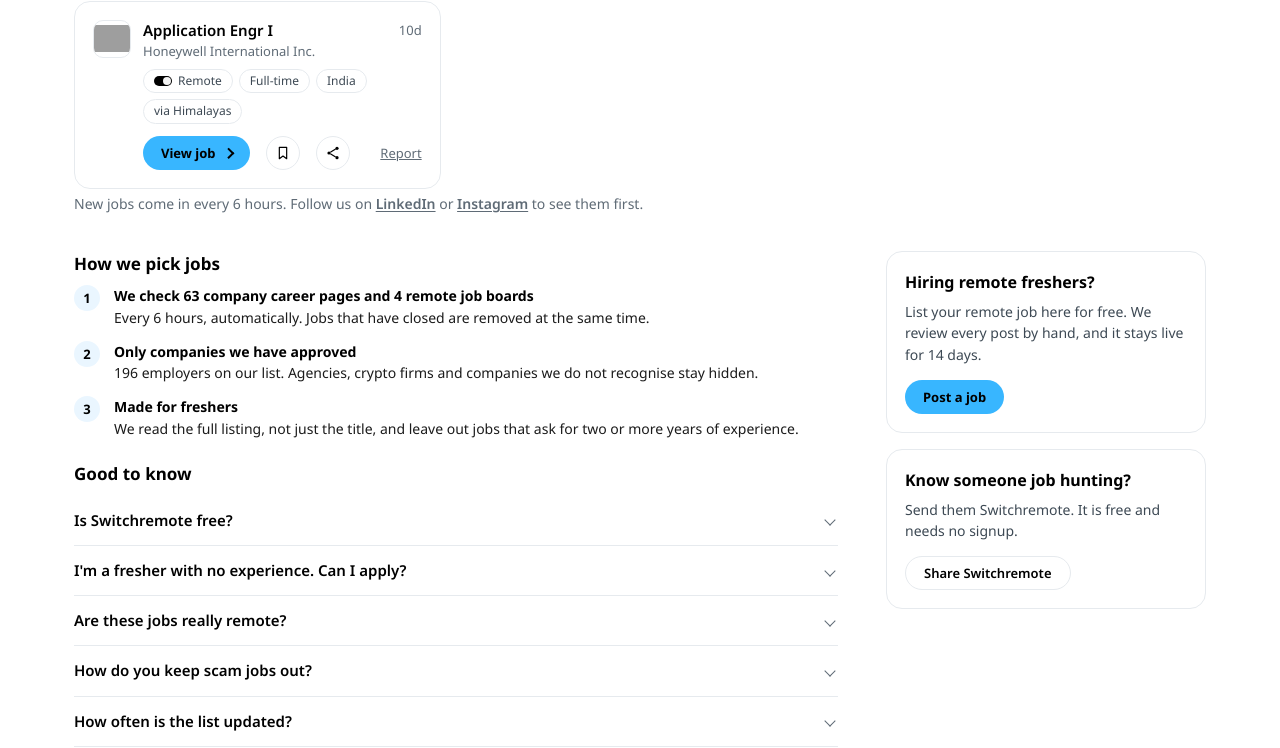
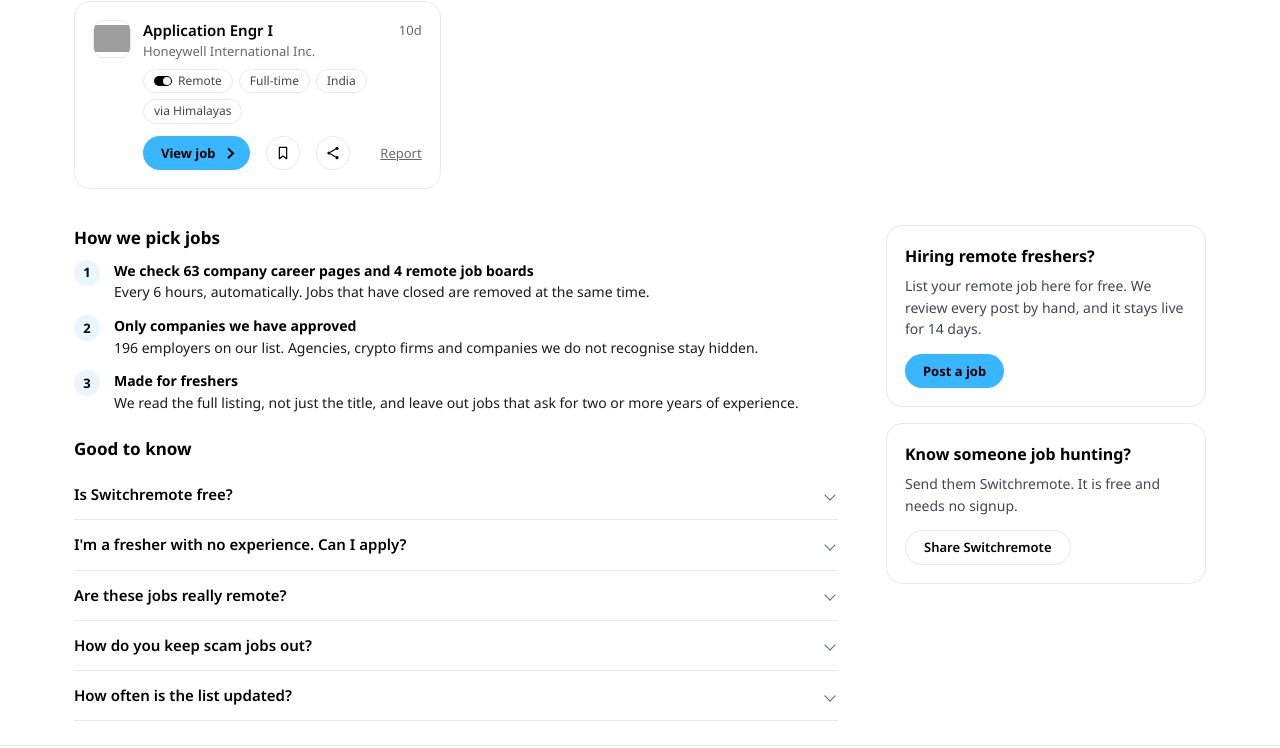
Before and after one commit to Sohilbaitha/Switchremote, a plain HTML site: page index.html in a window 1280 px wide. Shown: the part 996-1744 px from the top of the page. Drawn offline with Linux system fonts and the light colour scheme; grey boxes are pictures that could not be loaded.

Commit message:
Drop the follow line, keep saved jobs
Co-Authored-By: Claude Opus 5.5 <noreply@anthropic.com>
Claude-Session: https://claude.ai/code/session_017avcpDh3DcfuahruzHLbsV

```diff
--- a/index.html
+++ b/index.html
@@ -72,7 +72,6 @@ try{localStorage.setItem(k,on?'dark':'light')}catch(e){}if(window.gtag)gtag('eve
   <nav id="chips" class="chips" aria-labelledby="chips-label"><a class="chip on" href="./">All jobs</a><a class="chip" href="remote-jobs-india.html">India</a><a class="chip" href="remote-jobs-philippines.html">Philippines</a><a class="chip" href="remote-jobs-indonesia.html">Indonesia</a><a class="chip" href="remote-jobs-vietnam.html">Vietnam</a><a class="chip" href="remote-jobs-malaysia.html">Malaysia</a><a class="chip" href="remote-jobs-thailand.html">Thailand</a><a class="chip" href="remote-jobs-worldwide.html">Anywhere</a></nav>
   <p id="status" class="status">Loading jobs...</p>
   <main id="list"></main>
-  <p class="follow">New jobs come in every 6 hours. Follow us on <a href="https://www.linkedin.com/company/switchremote.world/" target="_blank" rel="noopener noreferrer">LinkedIn</a> or <a href="https://www.instagram.com/switchremote.world/" target="_blank" rel="noopener noreferrer">Instagram</a> to see them first.</p>
   <div class="more">
   <section class="faq" aria-labelledby="faq-h">
     <h2 id="pick-h">How we pick jobs</h2>
--- a/style.css
+++ b/style.css
@@ -348,10 +348,7 @@ a.chip{text-decoration:none}
 .chip-saved{display:inline-flex;align-items:center}
 .chip-saved svg{width:13px;height:13px;margin-right:6px;fill:var(--blue);stroke:var(--blue);stroke-width:1.8;stroke-linejoin:round}
 .save-btn.on{border-color:var(--blue);color:#0b6fae}
-.follow{margin:4px 0 22px;font-size:.875rem;color:var(--muted)}
-.follow a{color:inherit;font-weight:600;text-decoration:underline;text-underline-offset:2px}
 [data-theme="dark"] .save{background:#121212}
 [data-theme="dark"] .save svg{stroke:#ededed}
 [data-theme="dark"] .save.on svg{fill:var(--blue);stroke:var(--blue)}
 [data-theme="dark"] .save-btn.on{color:#6fcaff}
-[data-theme="dark"] .follow{color:#c4c4c4}
```
Also changed, not shown: remote-jobs-india.html (+0 -1 lines), remote-jobs-indonesia.html (+0 -1 lines), remote-jobs-malaysia.html (+0 -1 lines), remote-jobs-philippines.html (+0 -1 lines), remote-jobs-thailand.html (+0 -1 lines), remote-jobs-vietnam.html (+0 -1 lines), remote-jobs-worldwide.html (+0 -1 lines).
